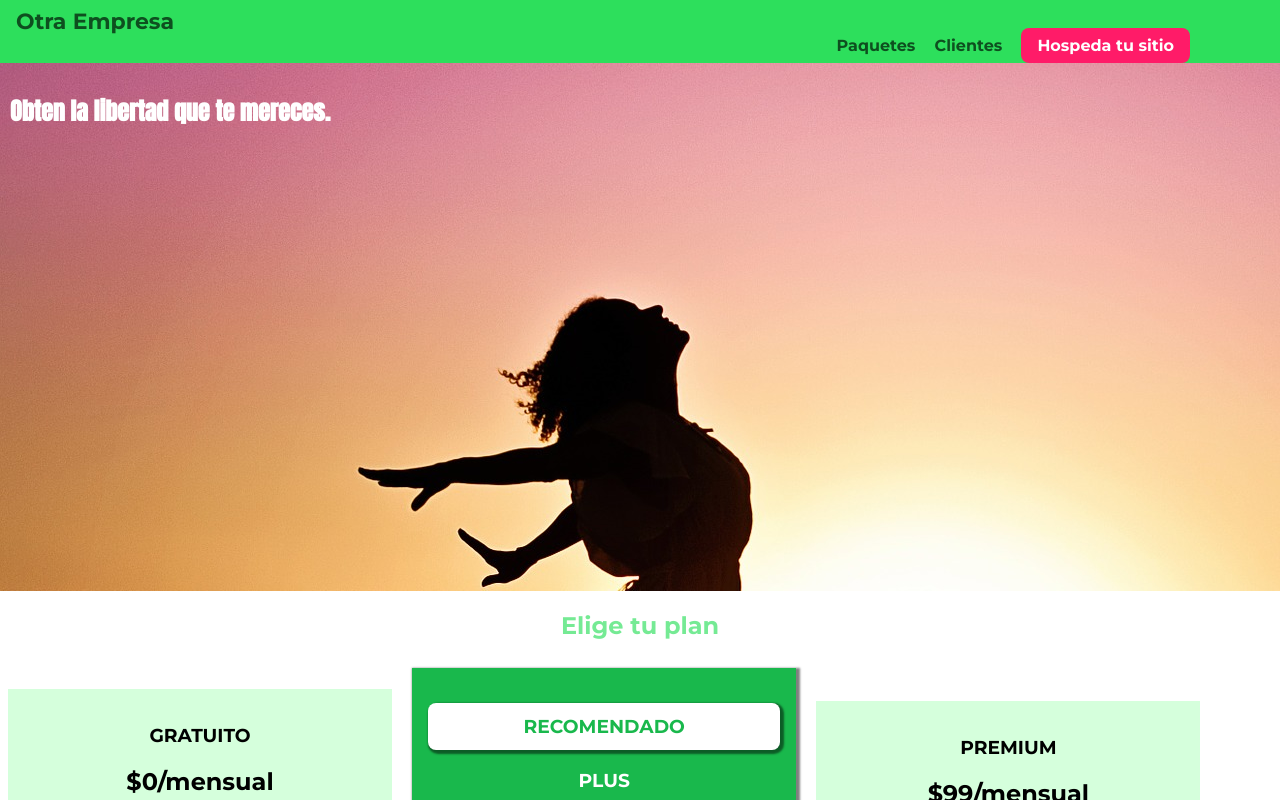
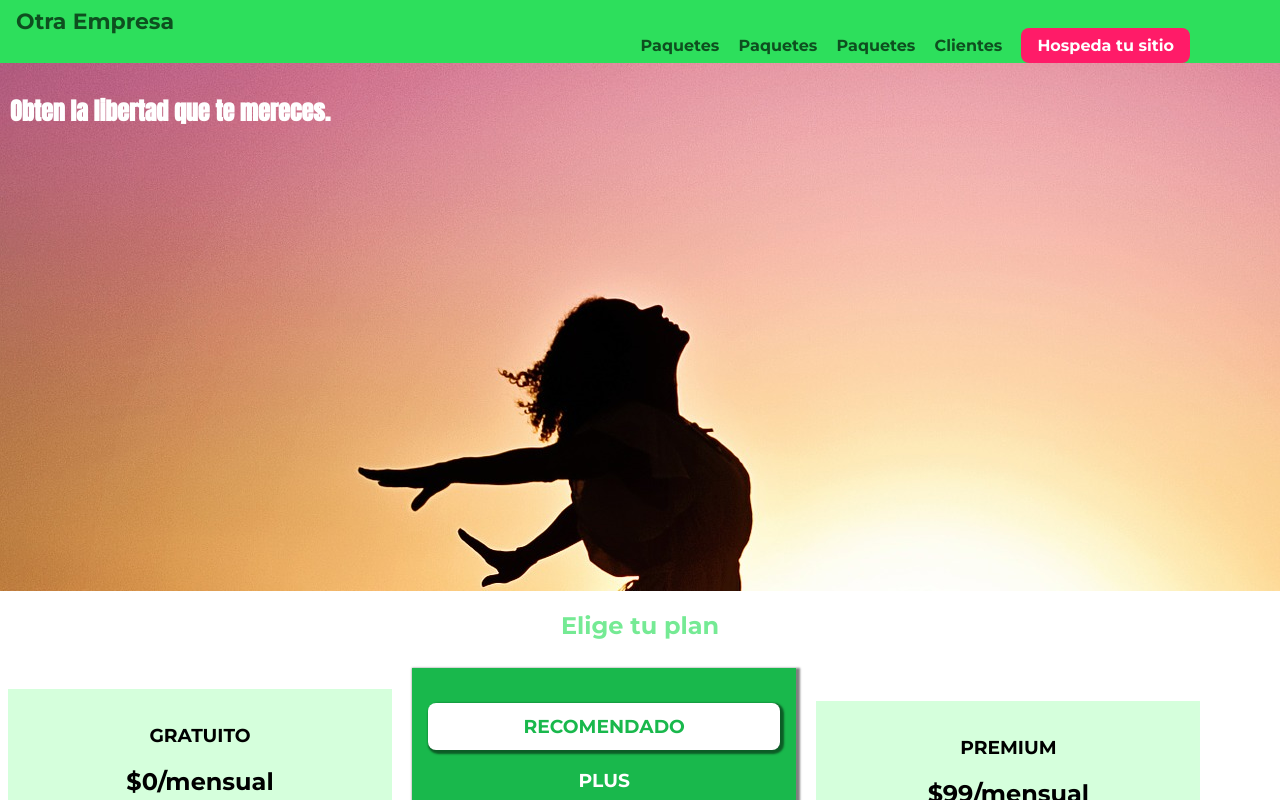
Before and after one commit to amartin3z/gitflow-test, a plain HTML site: page index.html in a window 1280 px wide. Shown: the top 800 px of the page. Drawn offline with Linux system fonts and the light colour scheme.

```diff
--- a/index.html
+++ b/index.html
@@ -20,6 +20,12 @@
         </div>
         <nav class="main-nav">
             <ul class="main-nav__items">
+                <li class="main-nav__item">
+                    <a href="/">Paquetes</a>
+                </li>
+                <li class="main-nav__item">
+                    <a href="/">Paquetes</a>
+                </li>
                 <li class="main-nav__item">
                     <a href="/">Paquetes</a>
                 </li>
```
